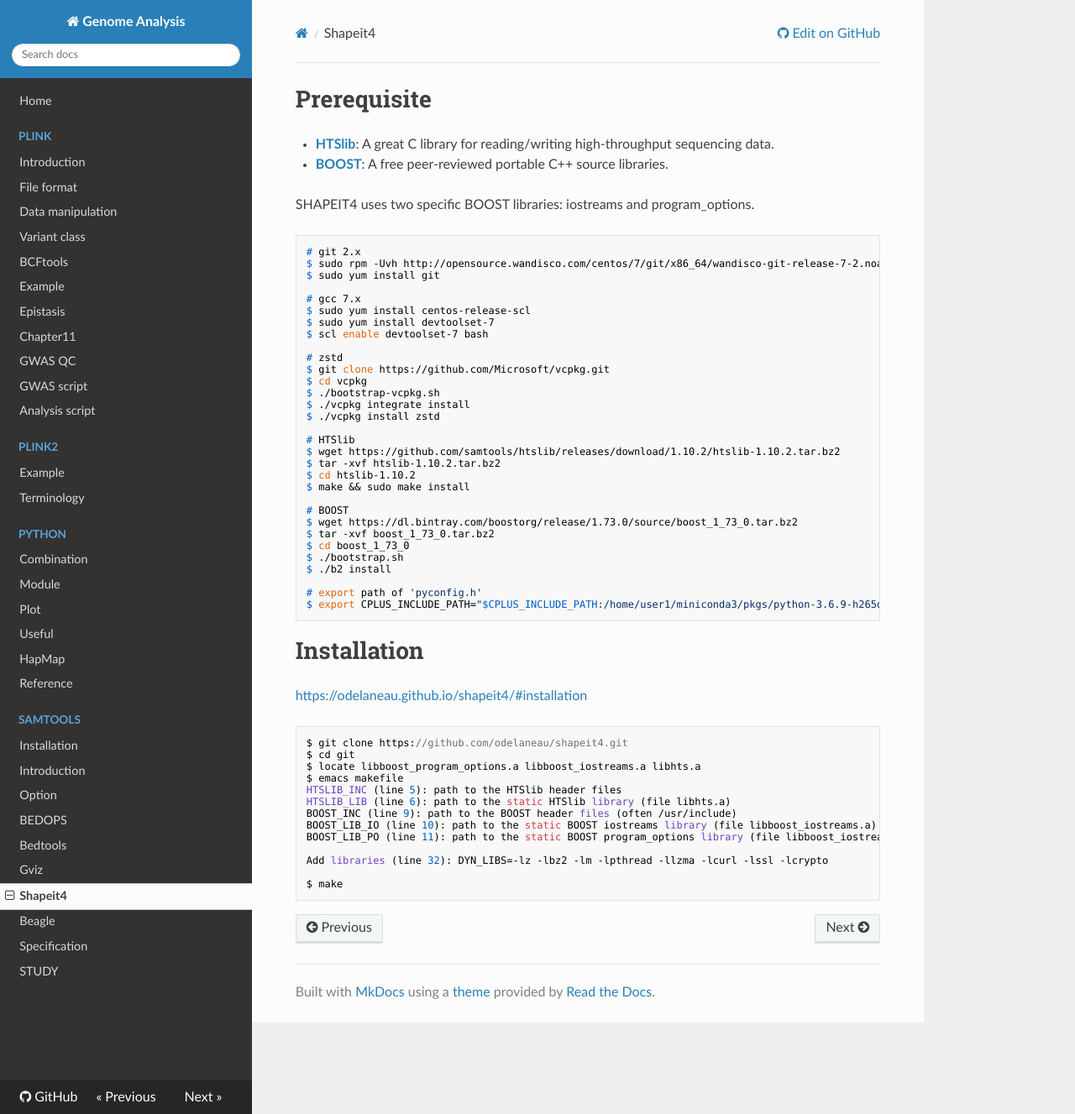
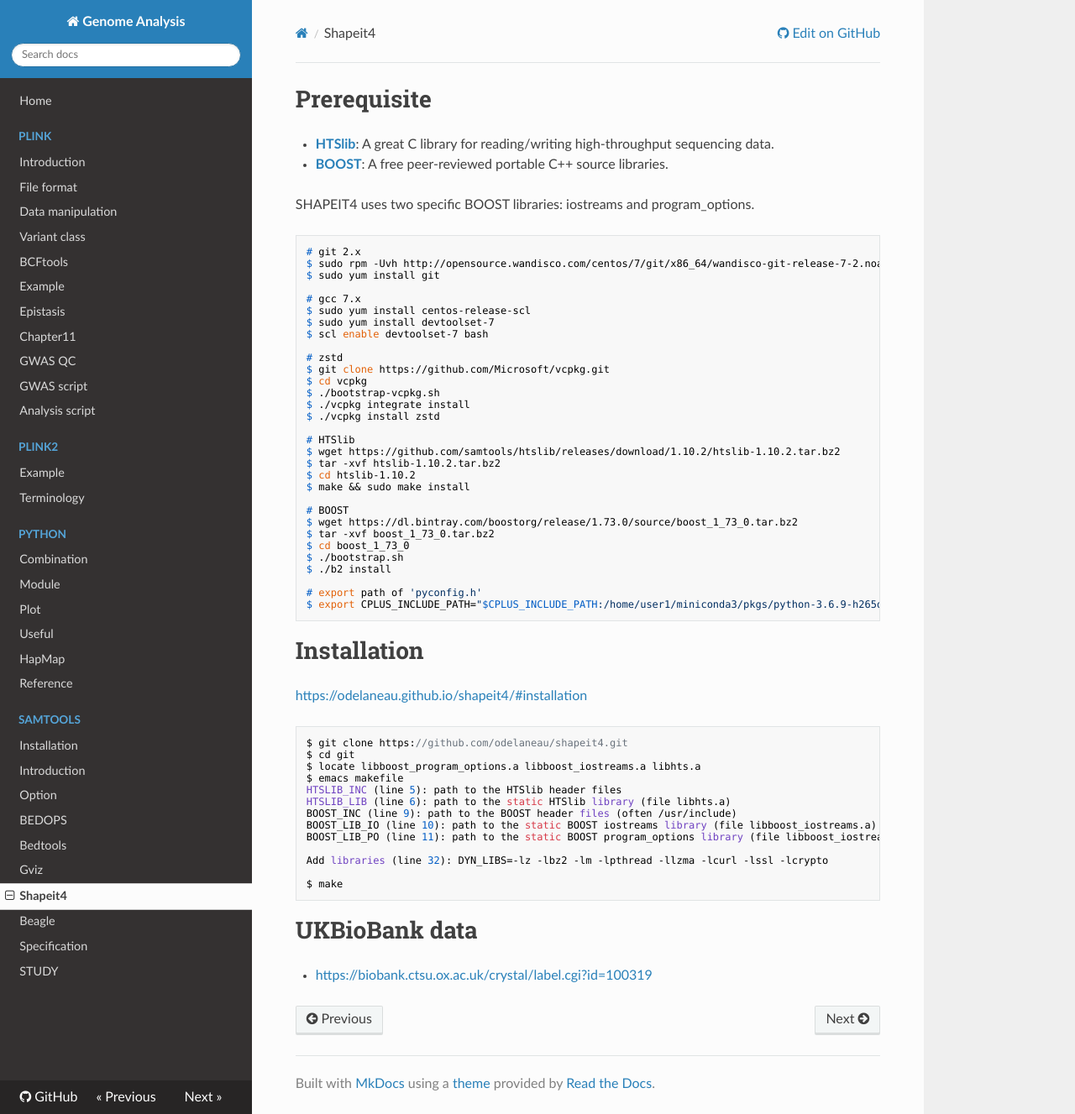
Before and after one commit to WonyoungCho/plink, an MkDocs documentation site: the page built from docs/shapeit4_int.md, in a window 1280 px wide and 1327 px high. Shown: the whole window at 84% size. Built offline with MkDocs 1.6.1, drawn with Linux system fonts in a browser that asks for light colours; nearby versions of some CDN libraries; old or Windows-style settings are respelled for this version of MkDocs.

Commit message:
Update shapeit4_int.md

````diff
--- a/docs/shapeit4_int.md
+++ b/docs/shapeit4_int.md
@@ -57,3 +57,6 @@
 
 $ make
 ```
+
+# UKBioBank data
+- <https://biobank.ctsu.ox.ac.uk/crystal/label.cgi?id=100319>
````
